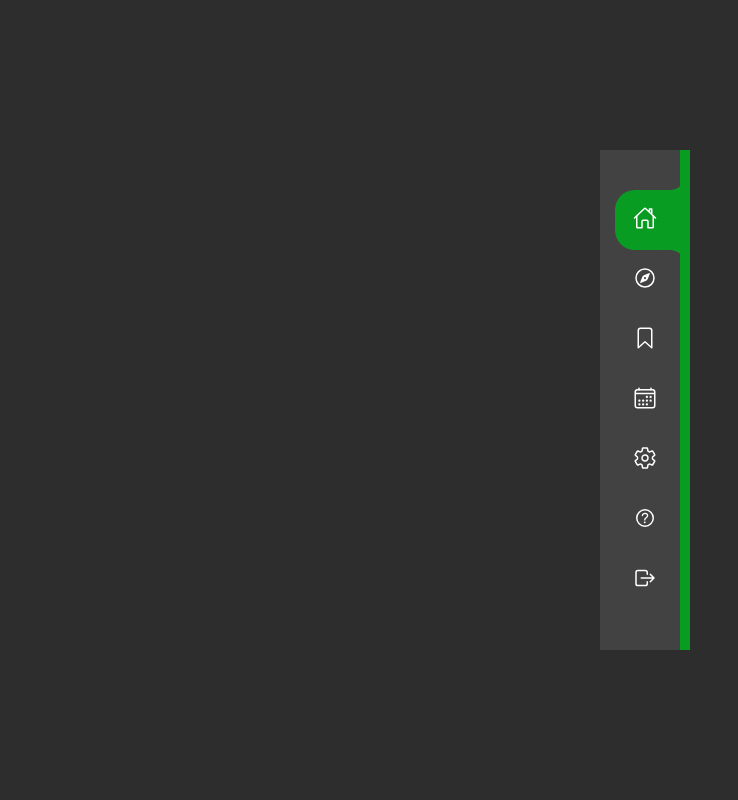
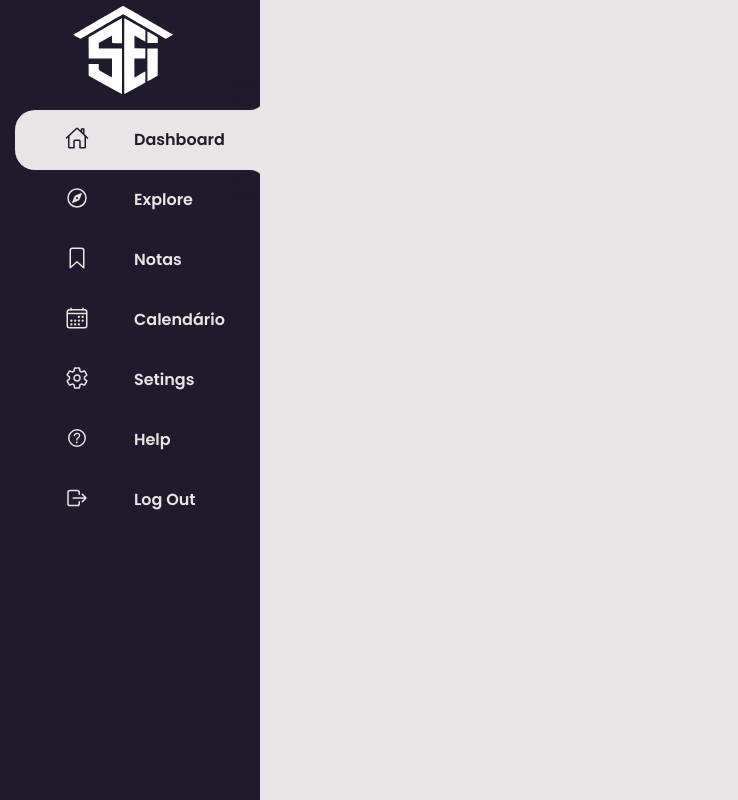
Before and after one commit to marcelo721/Project-SEA, a plain HTML site: page Menu-lateral/index.html in a window 1280 px wide. Shown: the whole page, without its empty margins (0-738 px from the left). Drawn offline with nearby package versions, Linux system fonts and the light colour scheme.

Commit message:
finalizado dashboard

```diff
--- a/Menu-lateral/assets/css/style.css
+++ b/Menu-lateral/assets/css/style.css
@@ -11,31 +11,38 @@ body{
     justify-content: center;
     align-items: center;
     min-height: 100vh;
-    background: #2d2d2d;
+    background: #e7e5e5;
 }
 
 .navigation{
-    position: relative;
-    height: 500px;
-    background: #424242;
-    width: 70px;
-    box-shadow: 10px 0 0 #099c22;
-    border-left: 10px solid #424242 ;
+    position: fixed;
+    left: 0;
+    top: 0;
+    height: 100vh;
+    background: #201b2c;
+    width: 110px;
+    box-shadow: 10px 0 0 #e7e5e5;
+    border-left: 10px solid #201b2c;
     overflow-x: hidden;
     transition: 0.5s;
 }
 
+.navigation ul li.active a .icon ion-icon,
+.navigation ul li.active a .title {
+    color: #201b2c;
+}
 .navigation:hover{
-    width: 300px;
+    width: 250px;
 }
 
 .navigation ul {
+
     position: absolute;
     top: 0;
     left: 0;
     width: 100%;
     padding-left: 5px;
-    padding-top: 40px;
+    padding-top: 110px;
 }
 
 .navigation ul li{
@@ -52,7 +59,7 @@ body{
     display: flex;
     width: 100%;
     text-decoration: none;
-    color: #fff;
+    color: #e7e5e5;
 }
 
 .navigation ul li a .icon{
@@ -66,22 +73,26 @@ body{
 }
 
 .navigation ul li a .icon ion-icon{
+
     position: relative;
+    padding-left: 50px;
     font-size: 1.5rem;
+    font-weight: 1000;
     z-index: 1;
 }
 
 .navigation ul li a .title{
     position: relative;
     display: block;
-    padding-left: 10px;
+    padding-left: 45px;
     height: 60px;
     line-height: 60px;
     white-space: nowrap;
+    font-weight: 600;
 }
 
 .navigation ul li.active{
-    background: #099c22;
+    background: #e7e5e5;
 }
 
 .navigation ul li.active a::before{
@@ -91,9 +102,10 @@ body{
     right: 0;
     width: 30px;
     height: 30px;
-    background: #424242;
+    background: #201b2c;
     border-radius: 50%;
-    box-shadow: 15px 15px 0 #099c22;
+    box-shadow: 15px 15px 0 #e7e5e5;
+    z-index: -1;
 }
 
 .navigation ul li.active a::after{
@@ -103,7 +115,15 @@ body{
     right: 0;
     width: 30px;
     height: 30px;
-    background: #424242;
+    background: #201b2c;
     border-radius: 50%;
-    box-shadow: 15px -15px 0 #099c22;
+    box-shadow: 15px -15px 0 #e7e5e5;
 }
+
+.logo{
+    position: absolute;
+    top: 0;
+    left: 45%;
+    transform: translateX(-50%);
+    z-index: 1;
+}
--- a/Menu-lateral/index.html
+++ b/Menu-lateral/index.html
@@ -8,6 +8,11 @@
 </head>
 <body>
     <div class="navigation">
+
+        <div class="logo">
+            <img src="assets/img/SEI_logo-Kittl 2.svg" alt="">
+        </div>
+
         <ul>
             <li class="list active">
                 <a href="#">
@@ -46,14 +51,15 @@
                 </a>
             </li>
              <li class="list">
-                <a href="#">
+                <a href="http://127.0.0.1:5501/index.html">
                     <span class="icon"><ion-icon name="log-out-outline"></ion-icon></span>
                     <span class="title">Log Out</span>
                 </a>
             </li>
         </ul>
     </div>
-    <script type="module" src="https://unpkg.com/ionicons@7.1.0/dist/ionicons/ionicons.esm.js"></script>
+
+ <script type="module" src="https://unpkg.com/ionicons@7.1.0/dist/ionicons/ionicons.esm.js"></script>
 <script nomodule src="https://unpkg.com/ionicons@7.1.0/dist/ionicons/ionicons.js"></script>
 
 <script>
```
Also changed, not shown: Menu-lateral/assets/img/SEI_logo-Kittl 2.svg (added), Menu-lateral/assets/img/search-outline.svg (added).
